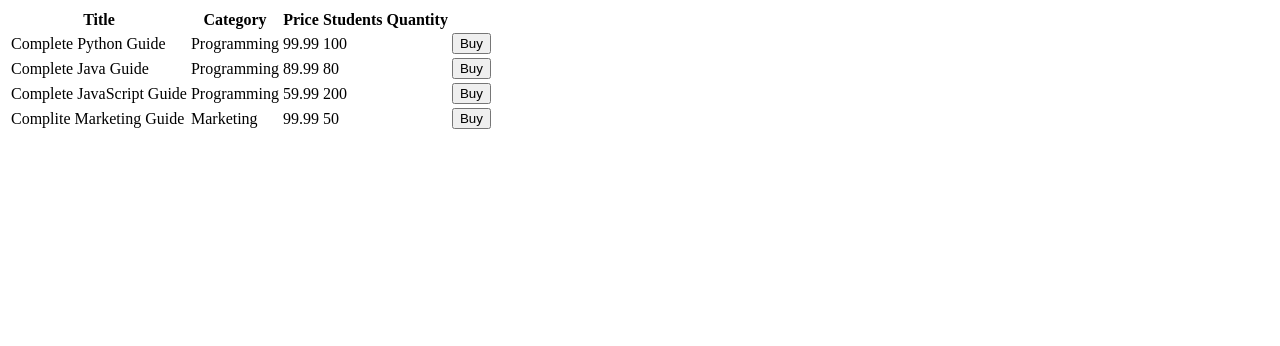
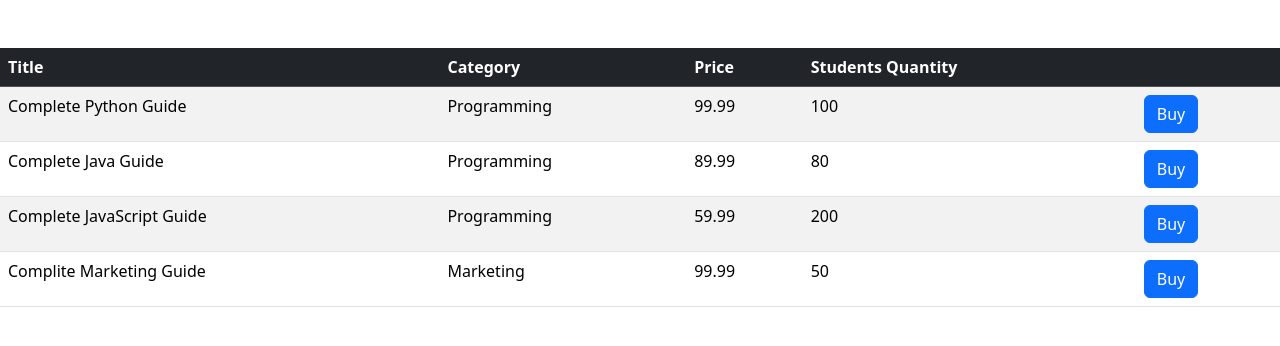
Before and after one commit to maxkeymax/courses, a Django app: page /shop/ in a window 1280 px wide. Shown: the top 346 px of the page. Run offline with Django 4.2, Linux system fonts and the light colour scheme; data comes from the database, SQL or seed files in the repository.

Commit message:
Courses.html edited usind bootstrap CDN via jsDelivr

```diff
--- a/shop/templates/courses.html
+++ b/shop/templates/courses.html
@@ -1,5 +1,8 @@
-<table>
-    <thead>
+<head>
+    <link href="https://cdn.jsdelivr.net/npm/bootstrap@5.3.3/dist/css/bootstrap.min.css" rel="stylesheet" integrity="sha384-QWTKZyjpPEjISv5WaRU9OFeRpok6YctnYmDr5pNlyT2bRjXh0JMhjY6hW+ALEwIH" crossorigin="anonymous">
+</head>
+<table class="table mt-5 table-boarded table-striped table-hover">
+    <thead class="table-dark">
         <tr>
             <th>Title</th>
             <th>Category</th>
@@ -15,7 +18,7 @@
             <td>{{ course.category }}</td>
             <td>{{ course.price }}</td>
             <td>{{ course.students_qty }}</td>
-            <td><button>Buy</button></td>
+            <td><button class="btn btn-primary">Buy</button></td>
         </tr>
         {% endfor %}
     </tbody>
```
